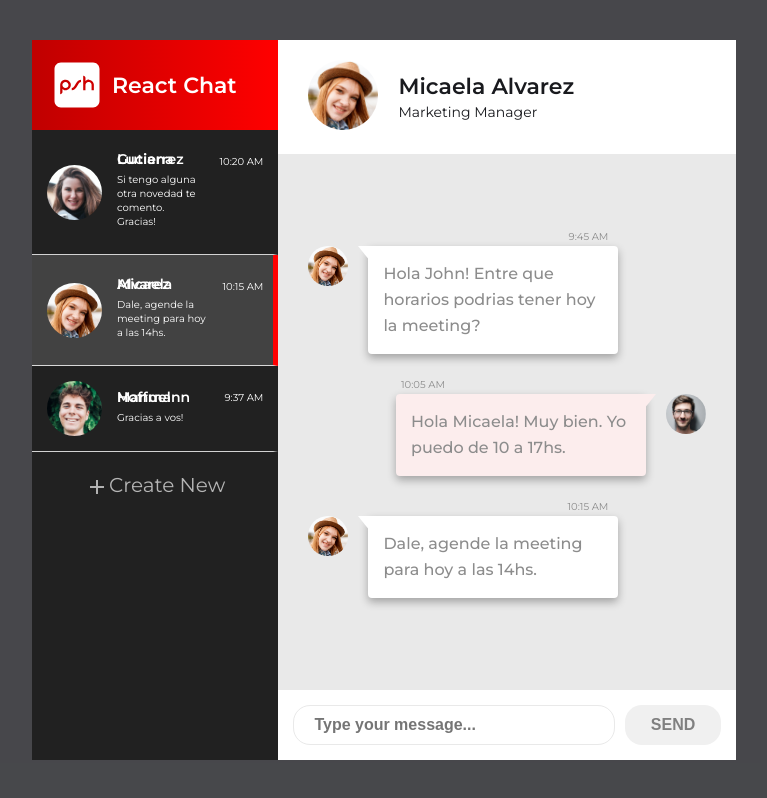
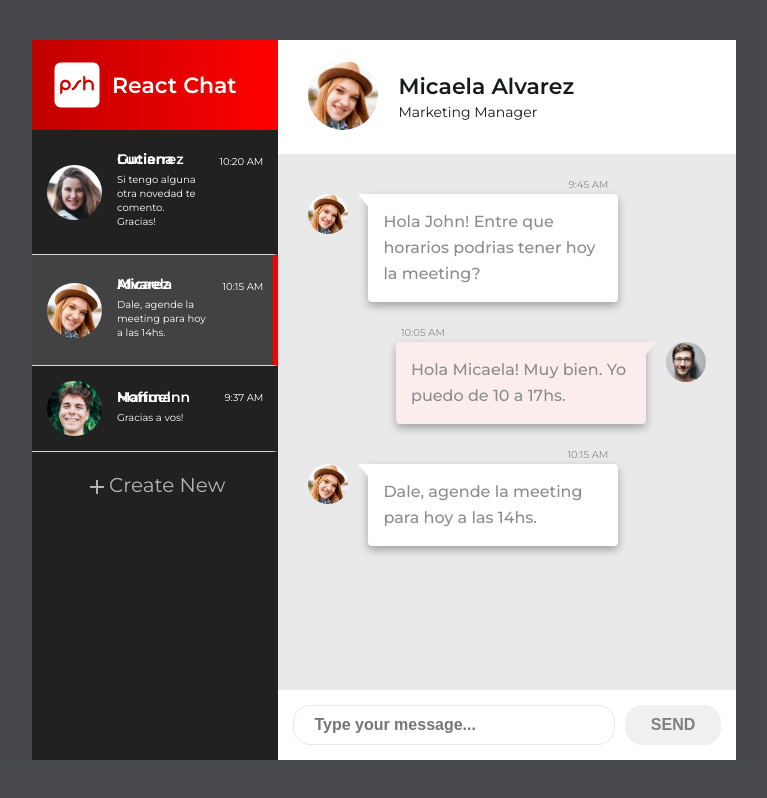
Before and after one commit to cecimermoz/chat-webapp, a React (Create React App) app: page / in a window 1280 px wide. Shown: the whole page, without its empty margins (256-1023 px from the left). Built offline with nearby package versions, Linux system fonts and the light colour scheme.

Commit message:
chatwindow rendering working

```diff
--- a/src/components/ChatMenu/ChatMenu.js
+++ b/src/components/ChatMenu/ChatMenu.js
@@ -5,8 +5,8 @@ import { ChatMenuContainer } from './ChatMenu.style';
 import CreateNewChatRoomBtn from '../CreateNewChatRoomBtn';
 import { ChatRoomsContext } from '../../models/ChatRoomsContext';
 
-const ChatMenu = ({chatRooms}) => {
-    const { selectedRoom, setSelectedRoom } = useContext(ChatRoomsContext)
+const ChatMenu = () => {
+    const { rooms, selectedRoom, setSelectedRoom } = useContext(ChatRoomsContext)
     const createNewChat = () => {
         alert('New chat has been created')
     };
@@ -19,7 +19,7 @@ const ChatMenu = ({chatRooms}) => {
         <ChatMenuContainer>
             <ChatMenuHeader />
             {
-                chatRooms.map( (room,i) => {
+                rooms?.map( (room,i) => {
                     let { NAME, IMAGE, MESSAGES } = room;
                         let isTheSelectedOne = selectedRoom.OWNER_ID === room.OWNER_ID;
                         let lastMsg = MESSAGES[MESSAGES.length - 1];
--- a/src/components/ChatWindow/ChatWindow.js
+++ b/src/components/ChatWindow/ChatWindow.js
@@ -1,20 +1,16 @@
-import React from 'react';
+import React, { useContext } from 'react';
+import { ChatRoomsContext } from '../../models/ChatRoomsContext';
 import ChatForm from '../ChatForm';
 import ChatWindowContent from '../ChatWindowContent';
 import ChatWindowHeader from '../ChatWindowHeader';
 import { ChatWindowContainer } from './ChatWindow.style';
 
-const ChatWindow = ({chatInfo}) => {
-    const {GUEST_IMAGE, MESSAGES, IMAGE} = chatInfo
+const ChatWindow = () => {
 
     return (
         <ChatWindowContainer>
-            <ChatWindowHeader chatInfo={chatInfo}/>
-            <ChatWindowContent
-                messages={MESSAGES}
-                ownerImg={IMAGE}
-                guestImg={GUEST_IMAGE}
-            />
+            <ChatWindowHeader/>
+            <ChatWindowContent />
             <ChatForm />
         </ChatWindowContainer>
     );
--- a/src/components/ChatWindowContent/ChatWindowContent.js
+++ b/src/components/ChatWindowContent/ChatWindowContent.js
@@ -1,16 +1,18 @@
-import React from 'react';
+import React, { useContext } from 'react';
+import { ChatRoomsContext } from '../../models/ChatRoomsContext';
 import ChatBox from '../ChatBox';
 import { ChatBoxesContainer } from './ChatWindowContent.style';
 
 const ChatWindowContent = (props) => {
-    const { messages, ownerImg, guestImg } = props;
+    const { selectedRoom } = useContext(ChatRoomsContext)
+    const {GUEST_IMAGE, MESSAGES, IMAGE} = selectedRoom;
 
     return (
         <ChatBoxesContainer>
             {
-                messages?.map( msg => {
+                MESSAGES?.map( msg => {
                     let isOwnerMsg = msg.IS_OWNER_MSG;
-                    let dinamicPic = isOwnerMsg ? ownerImg : guestImg;
+                    let dinamicPic = isOwnerMsg ? IMAGE : GUEST_IMAGE;
 
                     return  <ChatBox
                                 key={msg.ID}
--- a/src/components/ChatWindowContent/ChatWindowContent.style.js
+++ b/src/components/ChatWindowContent/ChatWindowContent.style.js
@@ -5,6 +5,7 @@ const ChatBoxesContainer = styled.div`
     flex-direction: column;
     gap: 40px;
     padding: 40px 30px;
+    flex: 1;
 `;
 
 export {ChatBoxesContainer};
--- a/src/components/ChatWindowHeader/ChatWindowHeader.js
+++ b/src/components/ChatWindowHeader/ChatWindowHeader.js
@@ -1,9 +1,10 @@
-import React from 'react';
+import React, { useContext } from 'react';
+import { ChatRoomsContext } from '../../models/ChatRoomsContext';
 import { ImgHeader, TextHeader, WindowHeaderStyled } from './ChatWindowHeader.style';
 
 const ChatWindowHeader = ({chatInfo}) => {
-    const {IMAGE, NAME, AREA} = chatInfo;
-    //console.log(chatInfo)
+    const { selectedRoom } = useContext(ChatRoomsContext)
+    const {IMAGE, NAME, AREA} = selectedRoom;
 
     return (
         <WindowHeaderStyled>
--- a/src/components/WebAppContainer/WebAppContainer.js
+++ b/src/components/WebAppContainer/WebAppContainer.js
@@ -2,20 +2,13 @@ import React, { useContext, useState } from 'react';
 import ChatMenu from '../ChatMenu';
 import ChatWindow from '../ChatWindow';
 import { Container } from './WebAppContainer.style';
-import { ChatRoomsContext } from '../../models/ChatRoomsContext';
 
 const WebAppContainer = () => {
-    const {rooms} = useContext(ChatRoomsContext);
-    //console.log('rrooomm', rooms)
 
     return (
         <Container>
-            <ChatMenu
-                chatRooms={rooms}
-            />
-            <ChatWindow
-                chatInfo={rooms[1]}
-            />
+            <ChatMenu />
+            <ChatWindow />
         </Container>
     );
 }
```
